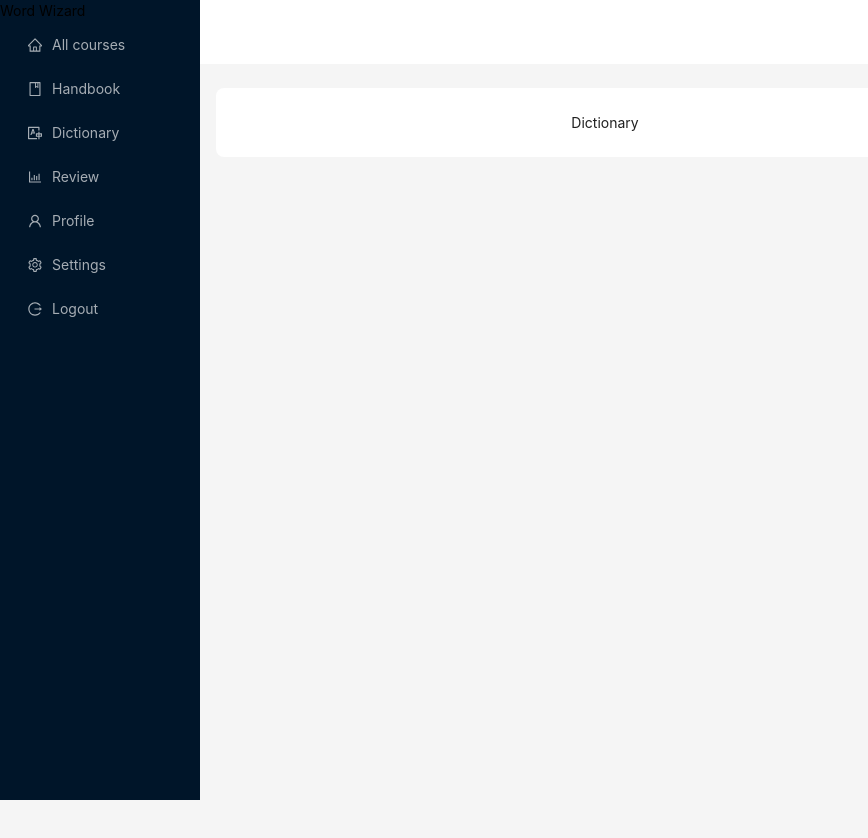
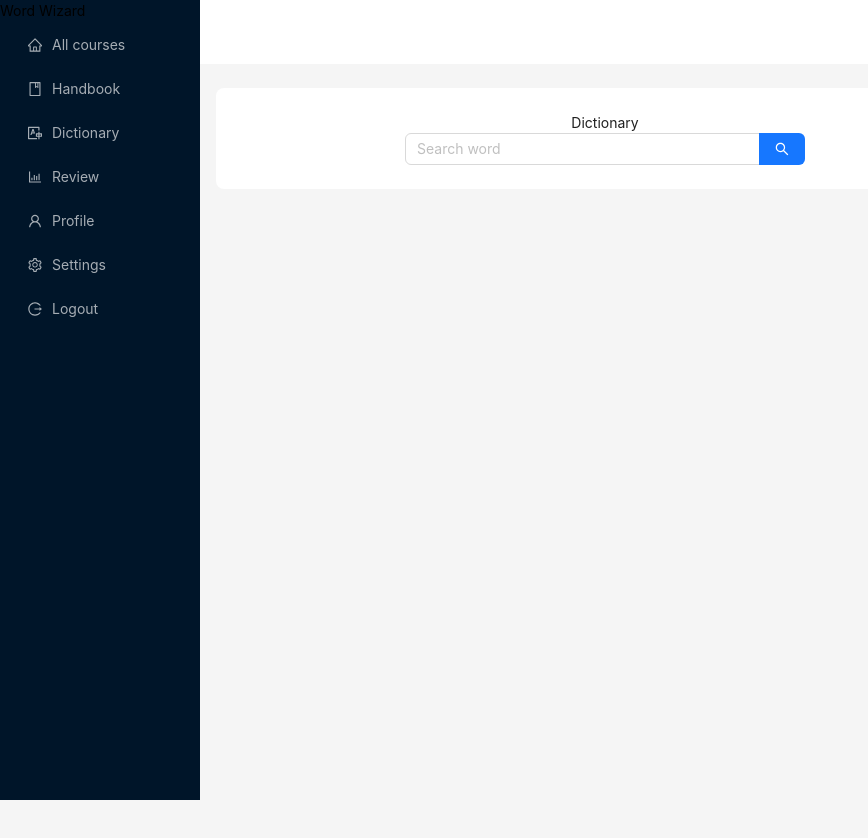
Before and after one commit to baohng/word-wizard2, a React (Vite) app in the folder final-project/: page /user/dictionary in a window 1280 px wide. Shown: the top 838 px of the page, without its empty margins (0-868 px from the left). Built offline with nearby package versions, Linux system fonts and the light colour scheme.

Commit message:
feat: Add dictionary search functionality to Dictionary component

```diff
--- a/final-project/src/components/user/Dictionary/Dictionary.jsx
+++ b/final-project/src/components/user/Dictionary/Dictionary.jsx
@@ -1,8 +1,69 @@
+import { Input, message, Card } from "antd";
+import { useState } from "react";
+
+const { Search } = Input;
+
 const Dictionary = () => {
+  const [searchResult, setSearchResult] = useState(null);
+
+  const handleSearch = async (wordNeedtoSearch) => {
+    try {
+      const response = await fetch(
+        `https://api.dictionaryapi.dev/api/v2/entries/en/${wordNeedtoSearch}`
+      );
+      if (!response.ok) {
+        throw new Error(`HTTP error! status: ${response.status}`);
+      }
+      const data = await response.json();
+      setSearchResult(data); // Assuming you want to store the result in state
+      console.log(data); // Or handle the data as needed
+    } catch (error) {
+      console.error("Error fetching data: ", error);
+      message.error("Failed to fetch dictionary data.");
+    }
+  };
+
   return (
-    <div>
-      <h1>Dictionary</h1>
-    </div>
+    <>
+      <div>
+        <h1 className="text-left font-bold text-lg">Dictionary</h1>
+      </div>
+
+      <Search
+        className="mr-4 mt-0.5"
+        placeholder="Search word"
+        onSearch={handleSearch}
+        enterButton
+        style={{
+          width: 400,
+        }}
+      />
+      {searchResult && (
+        <Card title={searchResult[0].word}>
+          <p>
+            License:{" "}
+            <a href={searchResult[0].license.url}>
+              {searchResult[0].license.name}
+            </a>
+          </p>
+          <p>Meanings: {searchResult[0].meanings.length}</p>
+          <p>
+            Phonetics:{" "}
+            {searchResult[0].phonetics
+              .map((phonetic) => phonetic.text)
+              .join(", ")}
+          </p>
+          <p>
+            Source URLs:{" "}
+            {searchResult[0].sourceUrls.map((url) => (
+              <a href={url} key={url}>
+                {url}
+              </a>
+            ))}
+          </p>
+        </Card>
+      )}
+    </>
   );
 };
 
```
